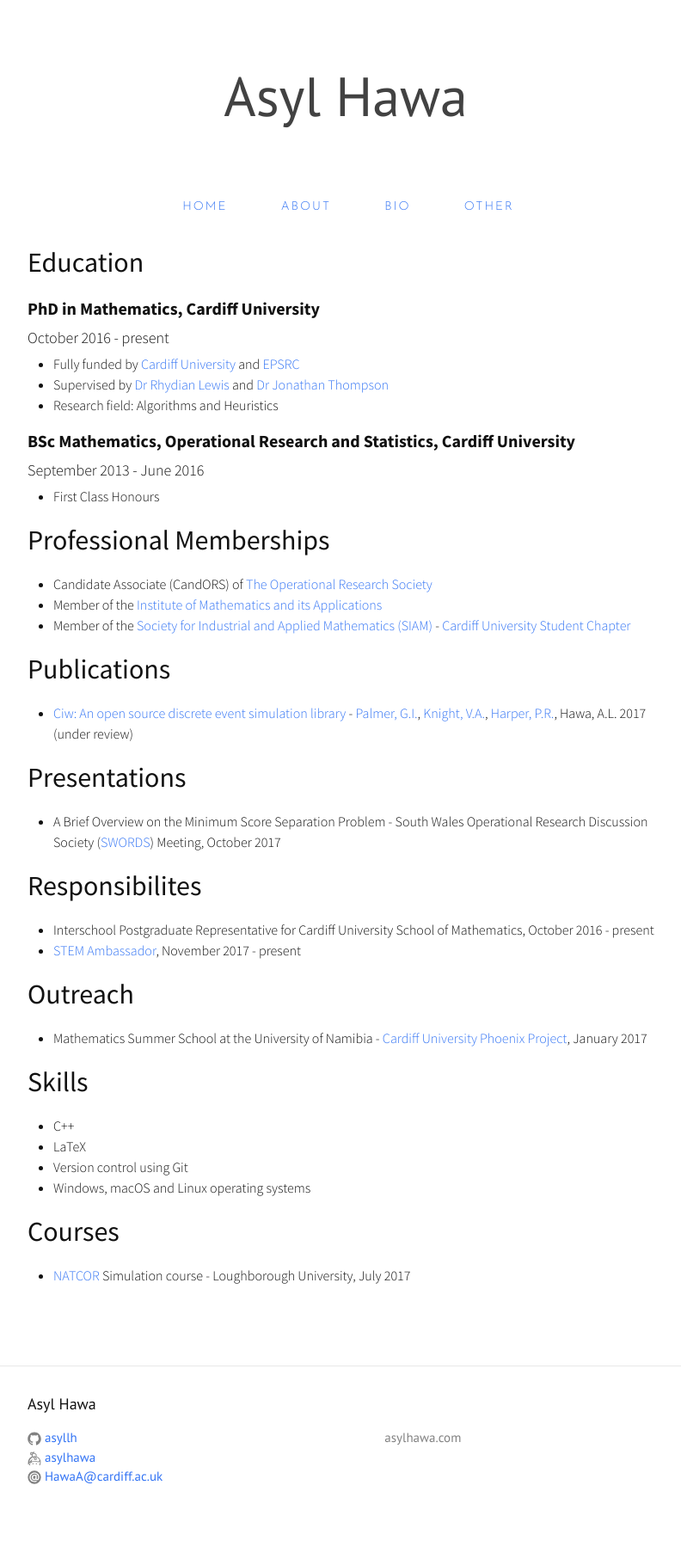
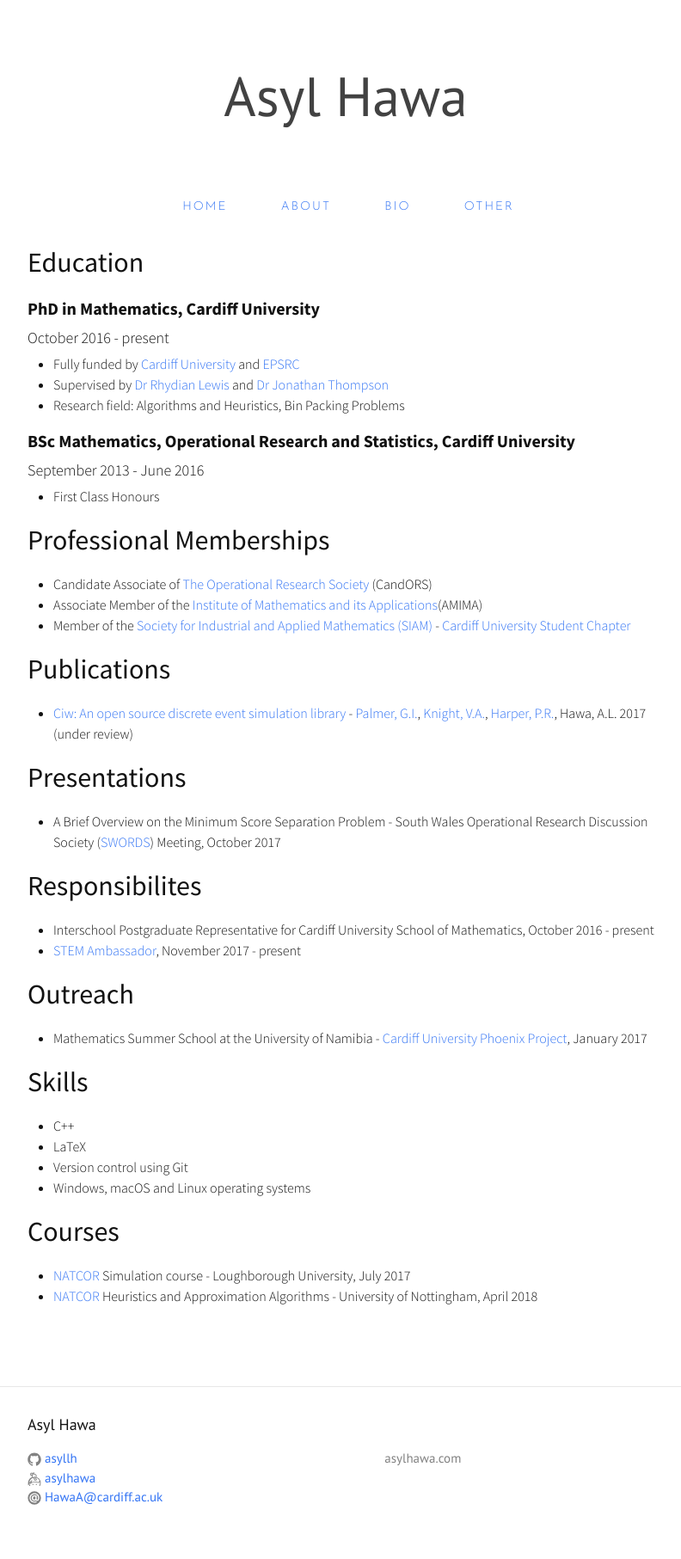
Before and after one commit to asyllh/asyllh.github.io, a Jekyll site: the page built from bio.md, in a window 1280 px wide. Shown: the whole page at 86% size, without its empty margins (238-1030 px from the left). Built offline with Jekyll 4.4.1, drawn with Linux system fonts in a browser that asks for light colours; nearby versions of some CDN libraries; before the commit the page ends 1789 px from its top, so only the background shows below that.

Commit message:
added IMA membership and NATCOR course

```diff
--- a/bio.md
+++ b/bio.md
@@ -12,7 +12,7 @@ October 2016 - present
 
 * Fully funded by [Cardiff University](http://www.cardiff.ac.uk/mathematics) and [EPSRC](https://www.epsrc.ac.uk/)
 * Supervised by [Dr Rhydian Lewis](http://www.rhydlewis.eu) and [Dr Jonathan Thompson](http://www.cardiff.ac.uk/people/view/98669-thompson-jonathan)
-* Research field: Algorithms and Heuristics
+* Research field: Algorithms and Heuristics, Bin Packing Problems
 
 
 #### BSc Mathematics, Operational Research and Statistics, Cardiff University
@@ -25,8 +25,8 @@ September 2013 - June 2016
 
 ## Professional Memberships
 
-* Candidate Associate (CandORS) of [The Operational Research Society](https://www.theorsociety.com/)
-* Member of the [Institute of Mathematics and its Applications](https://ima.org.uk/)
+* Candidate Associate of [The Operational Research Society](https://www.theorsociety.com/) (CandORS)
+* Associate Member of the [Institute of Mathematics and its Applications](https://ima.org.uk/)(AMIMA)
 * Member of the [Society for Industrial and Applied Mathematics (SIAM)](https://www.siam.org) - [Cardiff University Student Chapter](http://www.cardiff.ac.uk/mathematics/about-us/siam-student-chapter)
 
 ## Publications
@@ -57,3 +57,4 @@ September 2013 - June 2016
 ## Courses
 
 * [NATCOR](http://www.natcor.ac.uk/) Simulation course - Loughborough University, July 2017
+* [NATCOR](http://www.natcor.ac.uk/) Heuristics and Approximation Algorithms - University of Nottingham, April 2018
```
